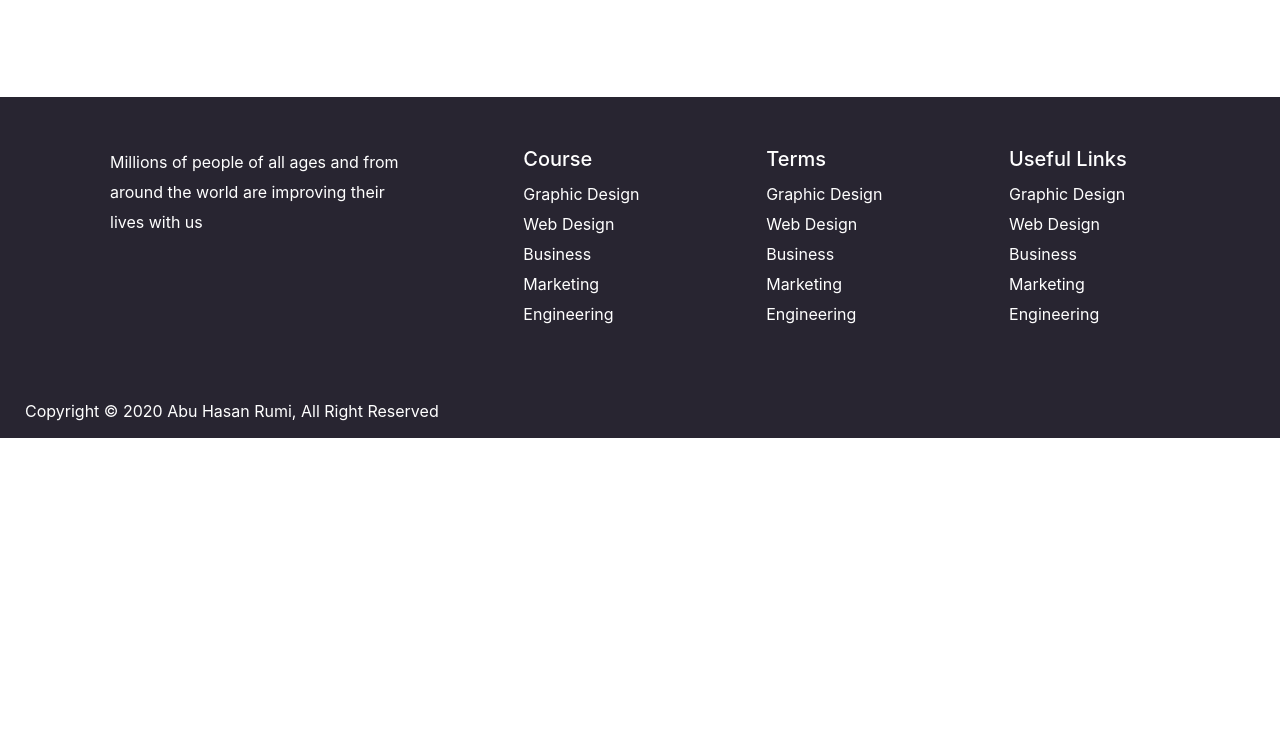
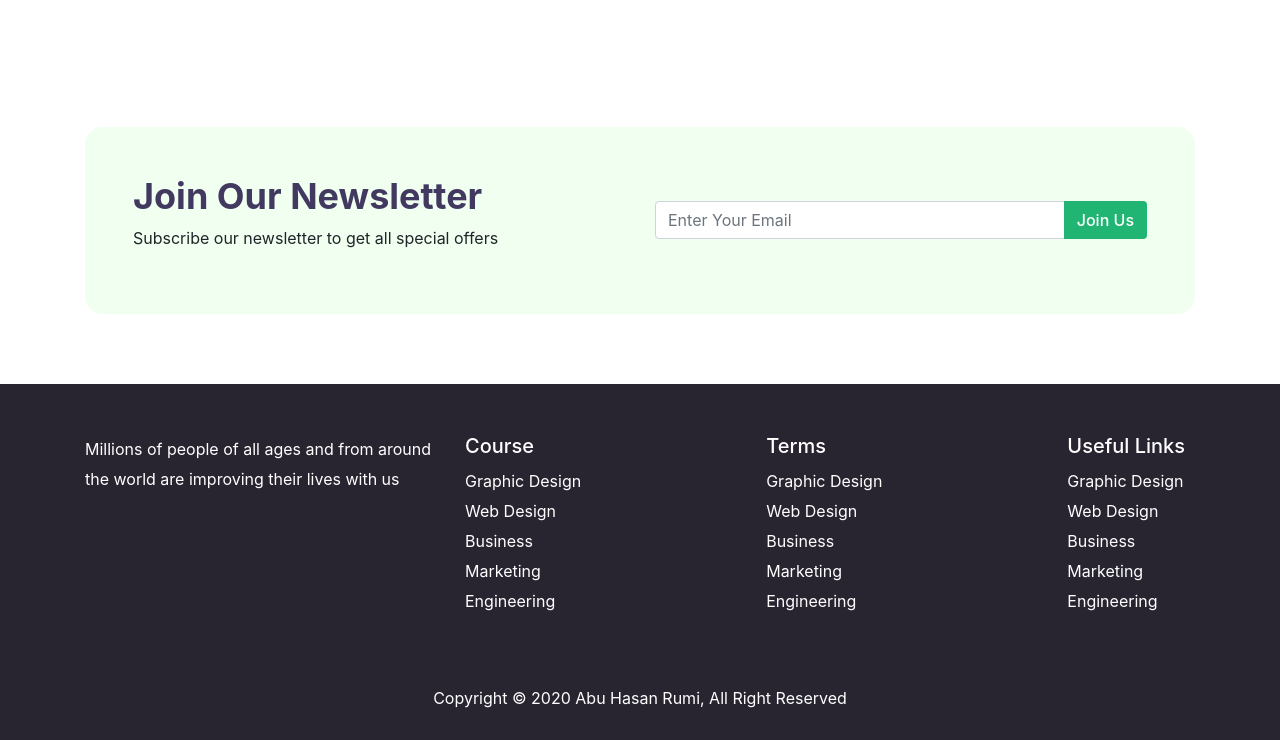
Before and after one commit to abuhasanrumi/E-School, a plain HTML site: page index.html in a window 1280 px wide. Shown: the part 2588-3328 px from the top of the page. Before the commit the page ends 3026 px from the top, so only its background shows below. Drawn offline with nearby package versions, Linux system fonts and the light colour scheme.

Commit message:
version 1.5

```diff
--- a/index.html
+++ b/index.html
@@ -8,6 +8,8 @@
     <link href="https://fonts.googleapis.com/css2?family=Poppins:wght@300;400;500;600;700;800&display=swap" rel="stylesheet">
     <!-- Bootstrap CSS CDN  -->
     <link rel="stylesheet" href="https://stackpath.bootstrapcdn.com/bootstrap/4.5.0/css/bootstrap.min.css" integrity="sha384-9aIt2nRpC12Uk9gS9baDl411NQApFmC26EwAOH8WgZl5MYYxFfc+NcPb1dKGj7Sk" crossorigin="anonymous">
+    <!-- Favicon -->
+    <link rel="icon" href="img/ICON/favicon.png" sizes="16x16" type="image/png">
     <!-- Stylesheet  -->
     <link rel="stylesheet" href="style.css">
     <link rel="stylesheet" href="responsive.css">
@@ -236,8 +238,6 @@
 
 
 
-
-
     <!-- =======================
     Testimonial Area Starts Here
     ======================== -->
@@ -299,6 +299,46 @@
     ======================= -->
 
 
+
+
+    <!-- ======================
+    Subscriber Area Starts Here
+    ======================= -->
+
+    <section class="subscriber-area section-padding">
+        <div class="container">
+            <div class="subscriber-wrap  p-5">
+                <div class="row">
+                    <div class="col-12 col-md-6 subscriber-text d-flex flex-column justify-content-center">
+                        <h3>Join our newsletter</h3>
+                        <p>Subscribe our newsletter to get all special offers</p>
+                    </div>
+                    <div class="col-12 col-md-6 d-flex flex-row align-items-center justify-content-center">
+                        <div class="input-group d-flex flex-row align-items-center justify-content-center">
+                            <input class="form-control" type="email" placeholder="Enter your email">
+                            <div class="input-group-append">
+                                <button class="join-us-btn btn">Join Us</button>
+                            </div>
+                        </div>
+                    </div>
+                </div>
+            </div>
+        </div>
+    </section>
+
+    <!-- ======================
+    Subscriber Area Ends Here
+    ======================= -->
+
+
+
+
+
+
+
+    <!-- ======================
+    Footer Area Starts Here
+    ======================= -->
     <footer class="footer-area text-white">
         <div class="container">
             <div class="footer-wrap">
@@ -308,7 +348,7 @@
                             <p>Millions of people of all ages and from around the world are improving their lives with us</p>
                         </div>
                     </div>
-                    <div class="col-12 col-md-8 d-flex justify-content-around align-items-center text-white flex-wrap">
+                    <div class="col-12 col-md-8 d-flex justify-content-between align-items-center text-white flex-wrap">
                         <div class="course-list">
                             <h5>Course</h5>
                             <ul>
@@ -345,7 +385,9 @@
         </div>
         <p class="text-center">Copyright © 2020 Abu Hasan Rumi, All Right Reserved</p>
     </footer>
-
+    <!-- =================
+    Footer Area Ends Here
+    ==================== -->
 
 
 
--- a/style.css
+++ b/style.css
@@ -249,6 +249,7 @@ Trainer Area Starts Here
     background: #fff;
     border-radius: 180px 180px 18px 18px;
     cursor: pointer;
+    margin-bottom: 20px;
 }
 .trainer-card-body {
     padding-top: 25px;
@@ -292,6 +293,53 @@ Testimonial Area Ends Here
 
 
 
+/* =========================
+Subscriber Area Ends Here
+========================== */
+.subscriber-wrap {
+    background: #F0FFF0;
+    border-radius: 18px;
+}
+.form-control {
+    display: block;
+    width: 100%;
+    height: calc(1.5em + .75rem + 2px);
+    padding: .375rem .75rem;
+    font-size: 1rem;
+    font-weight: 400;
+    line-height: 1.5;
+    color: #495057;
+    background-color: #fff;
+    background-clip: padding-box;
+    border: 1px solid #ced4da;
+    border-radius: .25rem;
+    transition: border-color .15s ease-in-out,box-shadow .15s ease-in-out;
+    text-transform: capitalize;
+}
+button.join-us-btn.btn {
+    background: #21B573;
+    color: #fff;
+    font-weight: 500;
+    transition: box-shadow .5s ease-in-out;
+}
+
+button.join-us-btn.btn:hover {
+    box-shadow: inset 100px 0px 0px 0px #ffffff;
+    color: #000;
+}
+
+
+.subscriber-wrap h3 {
+    text-transform: capitalize;
+    color: #413960;
+    font-size: 36px;
+    font-weight: 700;
+}
+/* =========================
+Subscriber Area Ends Here
+========================== */
+
+
 
 
 
@@ -314,14 +362,13 @@ footer.footer-area {
 
 .footer-text p {
     line-height: 30px;
-    padding-bottom: 30px;
+    margin-bottom: 50px;
 }
 footer.footer-area p {
     margin: 0;
     color: #fff;
-    display: inline-block;
-    padding: 0 25px;
-    padding-bottom: 15px;
+    display: block;
+    padding-bottom: 30px;
 }
 .course-list, .terms-list, .links-list {
     padding-bottom: 20px;
```
Also changed, not shown: img/ICON/favicon.png (added).
